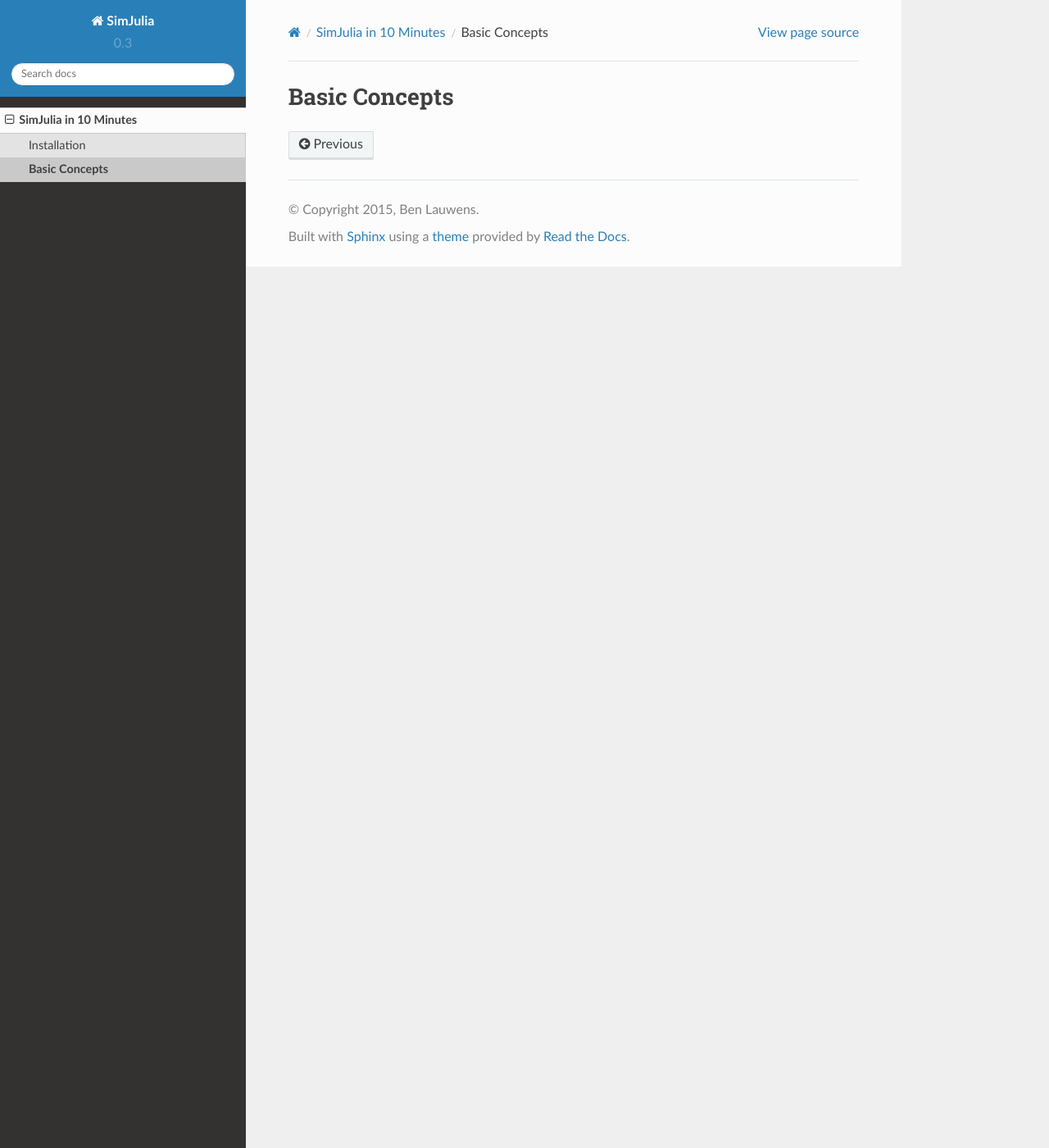
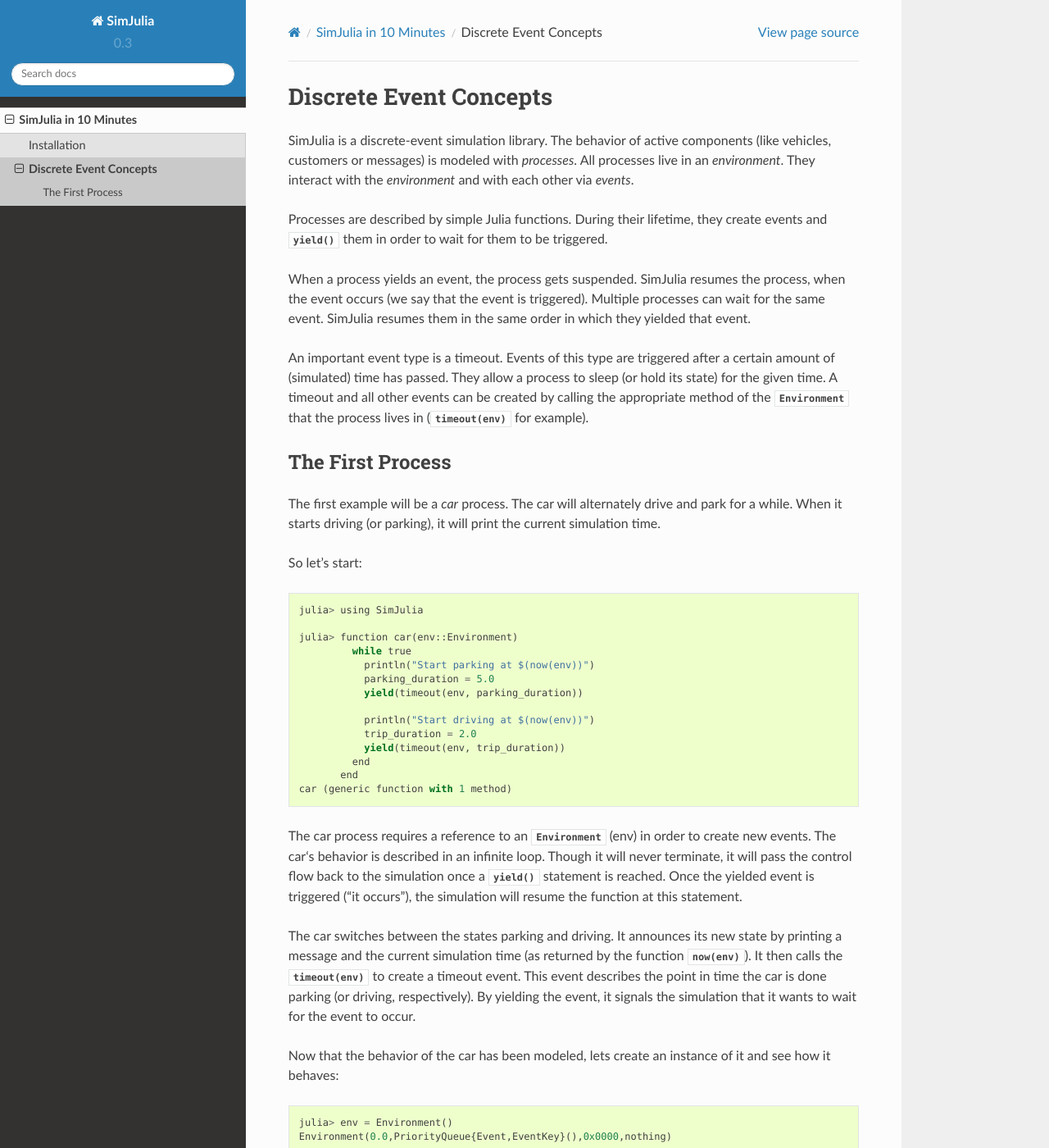
Before and after one commit to JuliaDynamics/ConcurrentSim.jl, a Sphinx documentation site: the page built from docs/source/10_min/2_basic_concepts.rst, in a window 1280 px wide and 1400 px high. Shown: the whole window at 82% size. Built offline with Sphinx 7.4.7 and the Read the Docs theme 2.0.0, drawn with Linux system fonts in a browser that asks for light colours; some of the changed text lies outside the part shown.

Commit message:
update basic concepts doc

```diff
--- a/docs/source/10_min/2_basic_concepts.rst
+++ b/docs/source/10_min/2_basic_concepts.rst
@@ -1,2 +1,56 @@
-Basic Concepts
---------------
+Discrete Event Concepts
+-----------------------------
+
+SimJulia is a discrete-event simulation library. The behavior of active components (like vehicles, customers or messages) is modeled with *processes*. All processes live in an *environment*. They interact with the *environment* and with each other via *events*.
+
+Processes are described by simple Julia functions. During their lifetime, they create events and :meth:`yield` them in order to wait for them to be triggered.
+
+When a process yields an event, the process gets suspended. SimJulia resumes the process, when the event occurs (we say that the event is triggered). Multiple processes can wait for the same event. SimJulia resumes them in the same order in which they yielded that event.
+
+An important event type is a timeout. Events of this type are triggered after a certain amount of (simulated) time has passed. They allow a process to sleep (or hold its state) for the given time. A timeout and all other events can be created by calling the appropriate method of the :class:`Environment` that the process lives in (:func:`timeout(env) <timeout>` for example).
+
+The First Process
+~~~~~~~~~~~~~~~~~
+
+The first example will be a *car* process. The car will alternately drive and park for a while. When it starts driving (or parking), it will print the current simulation time.
+
+So let’s start::
+
+  julia> using SimJulia
+
+  julia> function car(env::Environment)
+           while true
+             println("Start parking at $(now(env))")
+             parking_duration = 5.0
+             yield(timeout(env, parking_duration))
+
+             println("Start driving at $(now(env))")
+             trip_duration = 2.0
+             yield(timeout(env, trip_duration))
+           end
+         end
+  car (generic function with 1 method)
+
+The car process requires a reference to an :class:`Environment` (env) in order to create new events. The car‘s behavior is described in an infinite loop. Though it will never terminate, it will pass the control flow back to the simulation once a :meth:`yield` statement is reached. Once the yielded event is triggered (“it occurs”), the simulation will resume the function at this statement.
+
+The car switches between the states parking and driving. It announces its new state by printing a message and the current simulation time (as returned by the function :func:`now(env) <now>`). It then calls the :func:`timeout(env) <timeout>` to create a timeout event. This event describes the point in time the car is done parking (or driving, respectively). By yielding the event, it signals the simulation that it wants to wait for the event to occur.
+
+Now that the behavior of the car has been modeled, lets create an instance of it and see how it behaves::
+
+  julia> env = Environment()
+  Environment(0.0,PriorityQueue{Event,EventKey}(),0x0000,nothing)
+
+  julia> Process(env, car)
+  Process Task (runnable) @0x00007f80926b2b20
+
+  julia> run(env, 15.0)
+  Start parking at 0.0
+  Start driving at 5.0
+  Start parking at 7.0
+  Start driving at 12.0
+  Start parking at 14.0
+
+The first thing to do is to create an instance of :class:`Environment`. This instance is passed into the car process function. Calling :func:`Process(env, car) <Process>` creates a *Task* that needs to be started and added to the environment.
+Note, that at this time, none of the code of our process function is being executed. Its execution is merely scheduled at the current simulation time.
+The :class:`Process` returned by :func:`Process(env, car) <Process>` can be used for process interactions (this will be covered in the next section).
+Finally, the simulation starts by calling :func:`run(env, 15.0) <run>` and passing an end time to it.
```
Also changed, not shown: README.md (+1 -1 lines).
